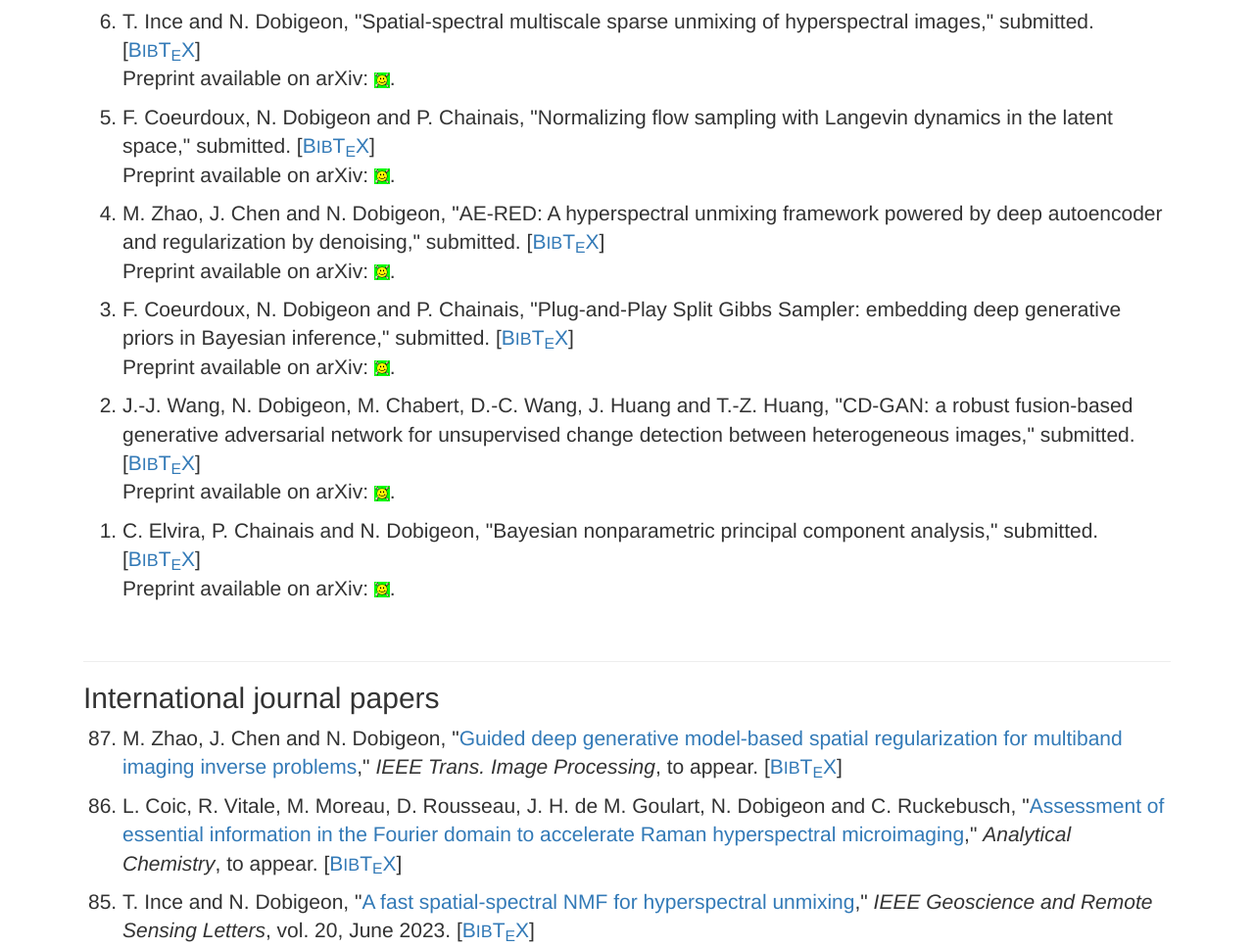
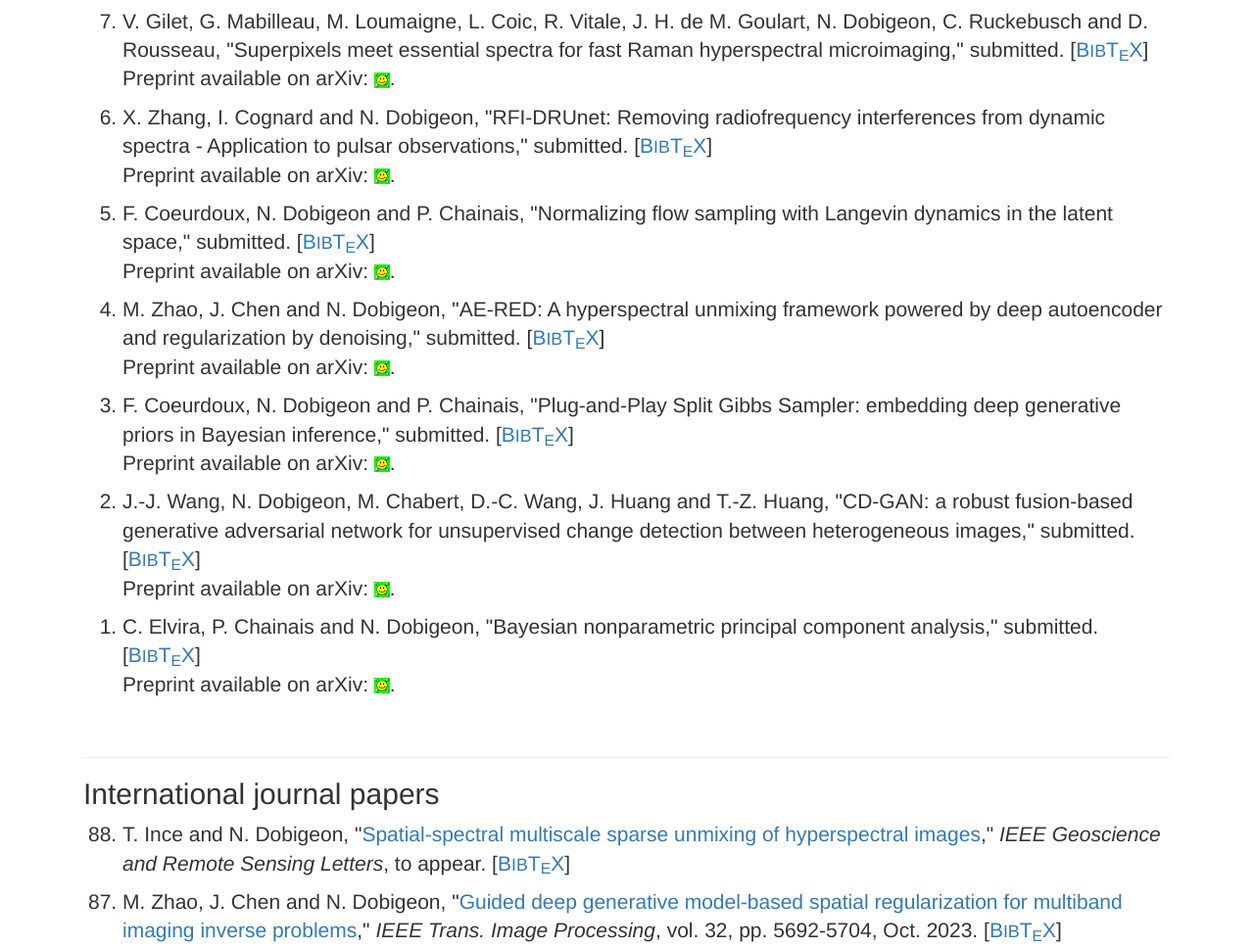
Before and after one commit to ndobigeon/ndobigeon.github.io, a plain HTML site: page publis.html in a window 1280 px wide. Shown: the part 296-1264 px from the top of the page at 98% size. Drawn offline with Linux system fonts and the light colour scheme; files whose address does not match are found by name.

Commit message:
Add files via upload

```diff
--- a/publis.html
+++ b/publis.html
@@ -166,8 +166,16 @@
 							</p>
 							<ol reversed="reversed">
 								<li>
-									<p>T. Ince and N. Dobigeon, "Spatial-spectral multiscale sparse unmixing of hyperspectral images," submitted.
-									[<a href="papers/bibtex_entry_bot.htm#Ince_2023bsub" >B<small>IB</small>T<sub>E</sub>X</a>]
+									<p>V. Gilet, G. Mabilleau, M. Loumaigne, L. Coic, R. Vitale, J. H. de M. Goulart, N. Dobigeon, C. Ruckebusch and D. Rousseau,
+								"Superpixels meet essential spectra for fast Raman hyperspectral microimaging," submitted.
+								[<a href="papers/bibtex_entry_bot.htm#Gilet_2023sub" >B<small>IB</small>T<sub>E</sub>X</a>]
+									<br/>
+									Preprint available on arXiv: <a href="http://arxiv.org/"><img src="img/arxiv_icon.png" alt="arXiv" class="icon" /></a>.
+									</p>
+								</li>
+								<li>
+									<p>X. Zhang, I. Cognard and N. Dobigeon, "RFI-DRUnet: Removing radiofrequency interferences from dynamic spectra - Application to pulsar observations," submitted.
+									[<a href="papers/bibtex_entry_bot.htm#Zhang_2023sub" >B<small>IB</small>T<sub>E</sub>X</a>]
 									<br/>
 									Preprint available on arXiv: <a href="http://arxiv.org/"><img src="img/arxiv_icon.png" alt="arXiv" class="icon" /></a>.
 									</p>
@@ -229,8 +237,14 @@
 						</p>
 						<ol reversed="reversed">
 						<li>
+							<p>T. Ince and N. Dobigeon, "<a href="papers/Ince_IEEE_GRS_Letters_2023b.pdf">Spatial-spectral multiscale sparse unmixing of hyperspectral images</a>,"
+							<span class="emph">IEEE Geoscience and Remote Sensing Letters</span>, to appear.
+							[<a href="papers/bibtex_entry_bot.htm#Ince_IEEE_GRS_Letters_2023b" >B<small>IB</small>T<sub>E</sub>X</a>]
+							</p>
+						</li>
+						<li>
 							<p>M. Zhao, J. Chen and N. Dobigeon, "<a href="https://arxiv.org/abs/2306.17197/">Guided deep generative model-based spatial regularization for
-							multiband imaging inverse problems</a>," <span class="emph">IEEE Trans. Image Processing</span>, to appear.
+							multiband imaging inverse problems</a>," <span class="emph">IEEE Trans. Image Processing</span>, vol. 32, pp. 5692-5704, Oct. 2023.
 							[<a href="papers/bibtex_entry_bot.htm#Zhao_IEEE_Trans_IP_2023" >B<small>IB</small>T<sub>E</sub>X</a>]
 							</p>
 						 </li>
```
